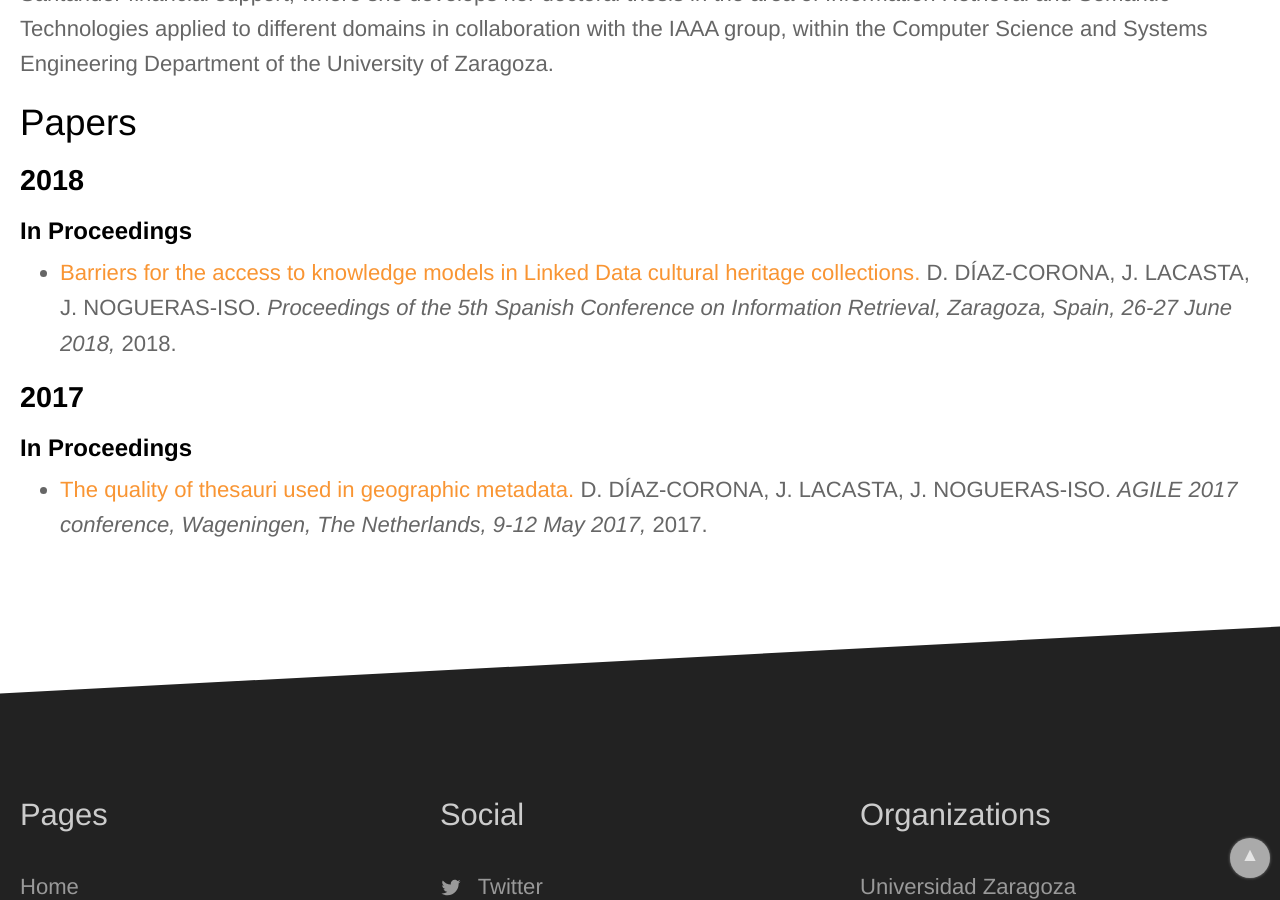
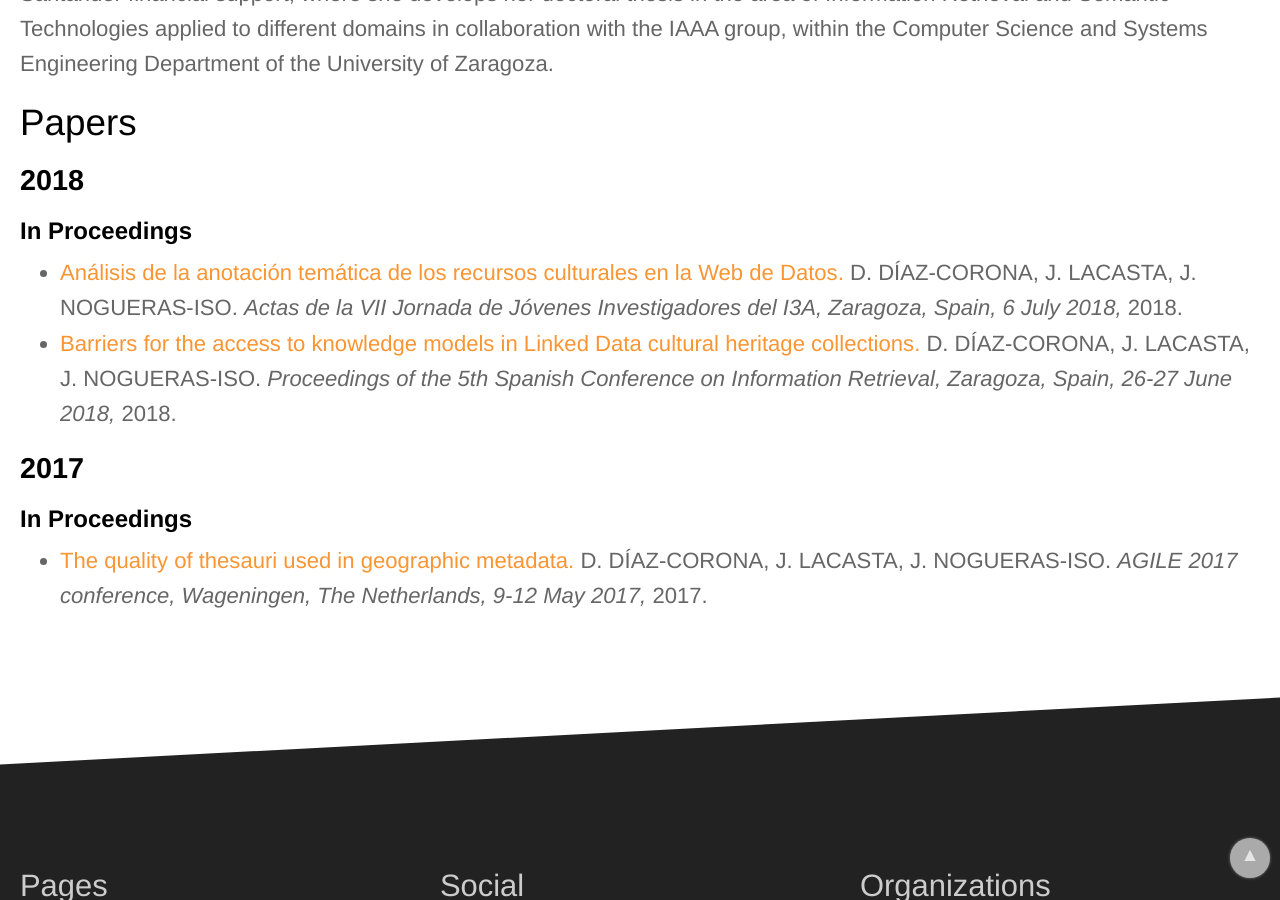
Before and after one commit to IAAA-Lab/IAAA-Lab.github.io, a Jekyll site: the page built from _staff/dayany.md, in a window 1280 px wide and 900 px high, scrolled down 590 px. Built offline with Jekyll 4.4.1, drawn with Linux system fonts in a browser that asks for light colours.

Commit message:
Update papers.yml

```diff
--- a/_data/papers.yml
+++ b/_data/papers.yml
@@ -33,7 +33,13 @@
   publication_detail: "vol. 32 nº 2 p. 282-301"
   year: 2018
   doi: 10.1080/13658816.2017.1393543
-  # -------------------
+# -------------------
+- title: "Análisis de la anotación temática de los recursos culturales en la Web de Datos"
+  url: https://papiro.unizar.es/ojs/index.php/jji3a/article/view/2746
+  authors: D. DÍAZ-CORONA, J. LACASTA, J. NOGUERAS-ISO
+  publication_conference: "Actas de la VII Jornada de Jóvenes Investigadores del I3A, Zaragoza, Spain, 6 July 2018"
+  year: 2018
+# -------------------
 - title: "Barriers for the access to knowledge models in Linked Data cultural heritage collections"
   url: https://dl.acm.org/citation.cfm?id=3230615
   authors: D. DÍAZ-CORONA, J. LACASTA, J. NOGUERAS-ISO
@@ -120,7 +126,7 @@
 - title: "Gestión colaborativa de modelos de ciudades 3D durante su ciclo de vida basadas en servicios en la nube"
   url: https://papiro.unizar.es/ojs/index.php/jji3a/article/view/1935
   authors: I. PRIETO-FURUNDARENA, J.L. IZKARA, R. BÉJAR
-  publication_conference: "Actas de la VI Jornada de Jóvenes Investigadores del I3A, Saragossa, Spain, 2 June 2017"
+  publication_conference: "Actas de la VI Jornada de Jóvenes Investigadores del I3A, Zaragoza, Spain, 2 June 2017"
   year: 2017
 # -------------------
 - title: "The quality of thesauri used in geographic metadata"
```
